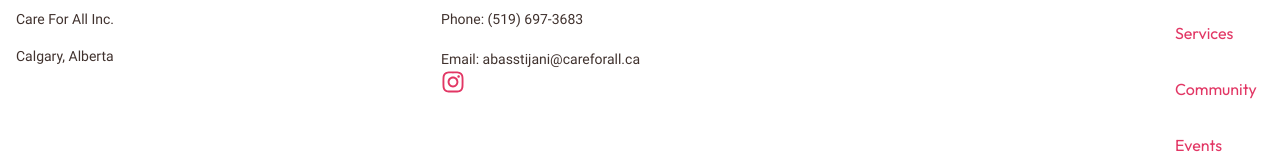
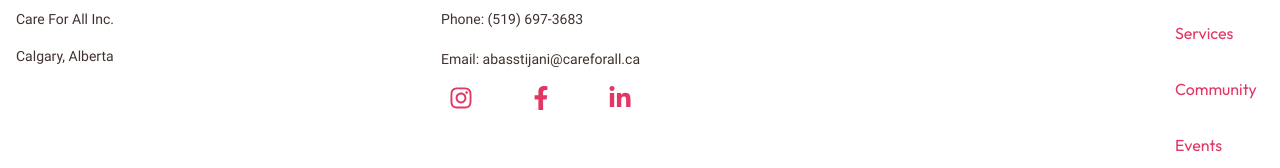
Before and after one commit to Ekpenga9000/careforall-client, a React (Vite) app: page /waitlist in a window 1280 px wide. Shown: the part 595-763 px from the top of the page. Built offline with nearby package versions, Linux system fonts and the light colour scheme.

Commit message:
Style social icons on footer.

```diff
--- a/src/components/footer/Footer.scss
+++ b/src/components/footer/Footer.scss
@@ -2,92 +2,101 @@
 @use "../../styles/partials/variables" as *;
 @use "../../styles/partials/mixin" as *;
 
-.footer{
+.footer {
   display: flex;
   flex-direction: column;
   justify-content: center;
   align-items: center;
-    &__container{
-        // height: 91vh;
-        // overflow-y: scroll;
-        @include tablet{
+  &__container {
+    @include tablet {
       width: $tablet-screen-size;
     }
-        @include desktop{
+    @include desktop {
       width: $desktop-screen-size;
     }
   }
-    &__top-section{
+  &__top-section {
     display: flex;
     flex-direction: column-reverse;
     gap: 2rem;
     padding: 1rem;
-        @include tablet{
+    @include tablet {
       flex-direction: row;
       justify-content: space-between;
     }
   }
-    &__copy-section{
+  &__copy-section {
     background-color: $color-primary;
     width: 100vw;
     padding: 1rem;
     display: flex;
     justify-content: center;
   }
-    &__copy{
+  &__copy {
     color: $color-tertiary;
     font-size: 0.75rem;
     font-family: Outfit, sans-serif;
     font-weight: 400;
-        @include tablet{
+    @include tablet {
       width: $tablet-screen-size;
     }
-        @include desktop{
+    @include desktop {
       min-width: $desktop-screen-size;
     }
   }
-    &__top-div{
+  &__top-div {
     display: flex;
     flex-direction: column;
     gap: 2rem;
-        @include tablet{
+    @include tablet {
       flex-direction: row;
       justify-content: space-between;
-            width:50%;
+      width: 50%;
     }
   }
-    &__header{
+  &__header {
     margin-bottom: 1rem;
     color: $color-primary;
     font-family: Outfit, sans-serif;
   }
-    &__p{
+  &__p {
     font-family: Roboto, sans-serif;
     font-size: 0.875rem;
     margin-bottom: 1rem;
     color: $text-primary;
     text-decoration: none;
   }
-    &__menu{
+  &__menu {
     display: flex;
     flex-direction: row-reverse;
     gap: 1rem;
     justify-content: space-evenly;
     flex-wrap: wrap;
-        @include tablet{
+    @include tablet {
       flex-direction: column;
     }
   }
-    &__item{
+  &__item {
     font-family: Outfit, sans-serif;
     color: $color-primary;
     margin-bottom: 1rem;
     cursor: pointer;
   }
-    &__icon-link{
+  &__menu-item {
+    margin-top: 0.5rem;
+    padding: 0.5rem;
+    display: flex;
+    align-items: center;
+    justify-content: space-between;
+  }
+  &__list {
+    list-style: none;
+    display: inline-block;
+  }
+  &__icon-link {
     text-decoration: none;
   }
-    &__icon{
+  &__icon {
     font-size: 1.5rem;
     color: $color-primary;
   }
--- a/src/components/footer/Footer.tsx
+++ b/src/components/footer/Footer.tsx
@@ -1,11 +1,8 @@
 import { ReactElement, FC } from "react";
 import "./Footer.scss";
-import { FaInstagram } from "react-icons/fa";
-
+import { FaInstagram, FaFacebookF, FaLinkedinIn } from "react-icons/fa";
 
 const Footer: FC = (): ReactElement => {
-
-
   return (
     <footer className="footer">
       <div className="footer__container">
@@ -19,12 +16,41 @@ const Footer: FC = (): ReactElement => {
             <div>
               <h4 className="footer__header">Contact</h4>
               <p className="footer__p">Phone: (519) 697-3683 </p>
-              <a className="footer__p" href={`mailto:abasstijani@careforall.ca`}>Email: abasstijani@careforall.ca</a>
-              <div>
-                <a href="https://www.instagram.com/careforall.ca/" target="blank" className="footer__icon-link">
-                  <FaInstagram className="footer__icon"/>
+              <a
+                className="footer__p"
+                href={`mailto:abasstijani@careforall.ca`}
+              >
+                Email: abasstijani@careforall.ca
               </a>
-              </div>
+              <ul className="footer__menu-item">
+                <li className="footer__list">
+                  <a
+                    href="https://www.instagram.com/careforall.ca/"
+                    target="blank"
+                    className="footer__icon-link"
+                  >
+                    <FaInstagram className="footer__icon" />
+                  </a>
+                </li>
+                <li className="footer__list">
+                  <a
+                    href="https://www.facebook.com/careforallinc"
+                    target="blank"
+                    className="footer__icon-link"
+                  >
+                    <FaFacebookF className="footer__icon" />
+                  </a>
+                </li>
+                <li className="footer__list">
+                  <a
+                    href="https://www.instagram.com/careforall.ca/"
+                    target="blank"
+                    className="footer__icon-link"
+                  >
+                    <FaLinkedinIn className="footer__icon" />
+                  </a>
+                </li>
+              </ul>
             </div>
           </div>
 
```
Lines whose indentation alone changed are shown as unchanged.
